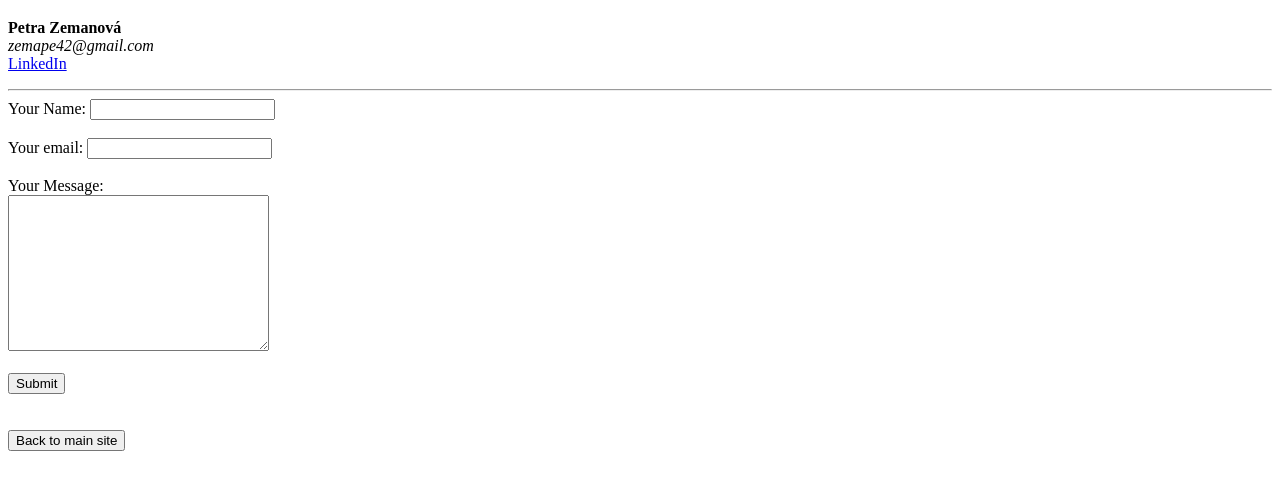
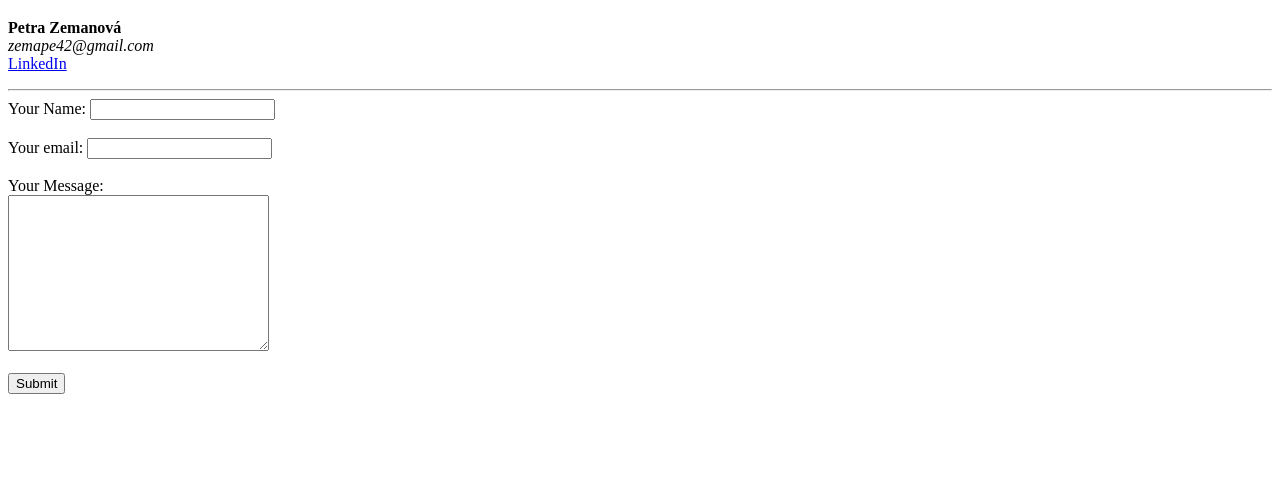
Before and after one commit to Terra42/cv, a plain HTML site: page contact.html in a window 1280 px wide. Shown: the part 61-550 px from the top of the page. Drawn offline with Linux system fonts and the light colour scheme.

Commit message:
Update contact.html

```diff
--- a/contact.html
+++ b/contact.html
@@ -21,10 +21,6 @@
         <textarea name="yourMessage" rows="10" cols="30"></textarea><br><br>
         <input type="submit" name="">
     </form>
-    <br><br>
-    <form class="" action="index.html" method="post">
-      <input type="submit" value="Back to main site">
-    </form>
 
   </body>
 </html>
```
